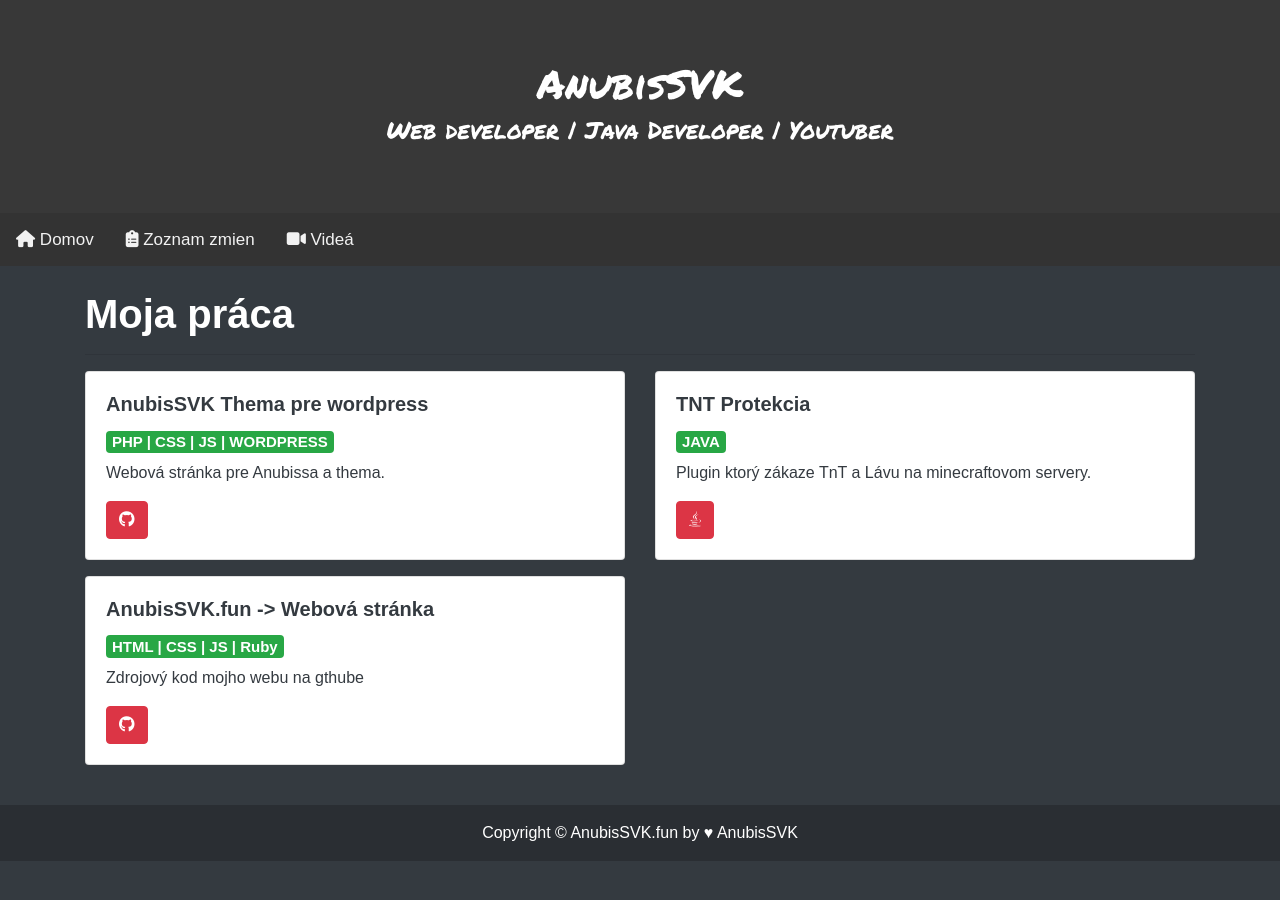
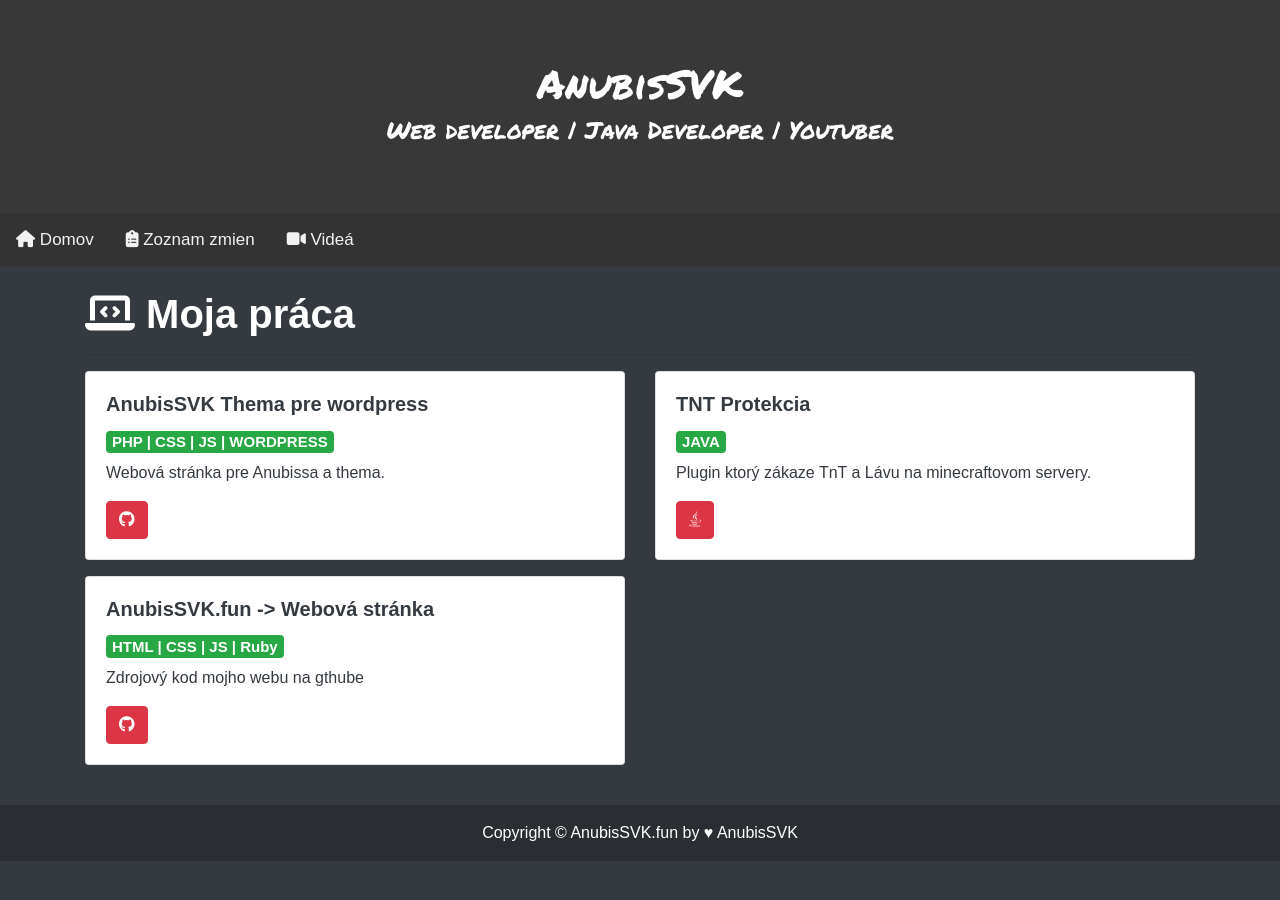
Before and after one commit to AnubisSVK-jpg/web, a Jekyll site: the page built from index.html, in a window 1280 px wide. Built offline with Jekyll 4.4.1, drawn with Linux system fonts in a browser that asks for light colours; nearby versions of some CDN libraries.

Commit message:
Update domov.html

```diff
--- a/_layouts/domov.html
+++ b/_layouts/domov.html
@@ -5,7 +5,7 @@
 <body class="bg-dark text-white">
     {% include hlavicka.html %}
     <div class="container"><br>
-        <h1><strong>Moja práca</strong></h1>
+        <h1><strong><i class="fa-solid fa-laptop-code"></i> Moja práca</strong></h1>
         <hr>
         <p style="color:black;"></p>
         <div class="row">
```
